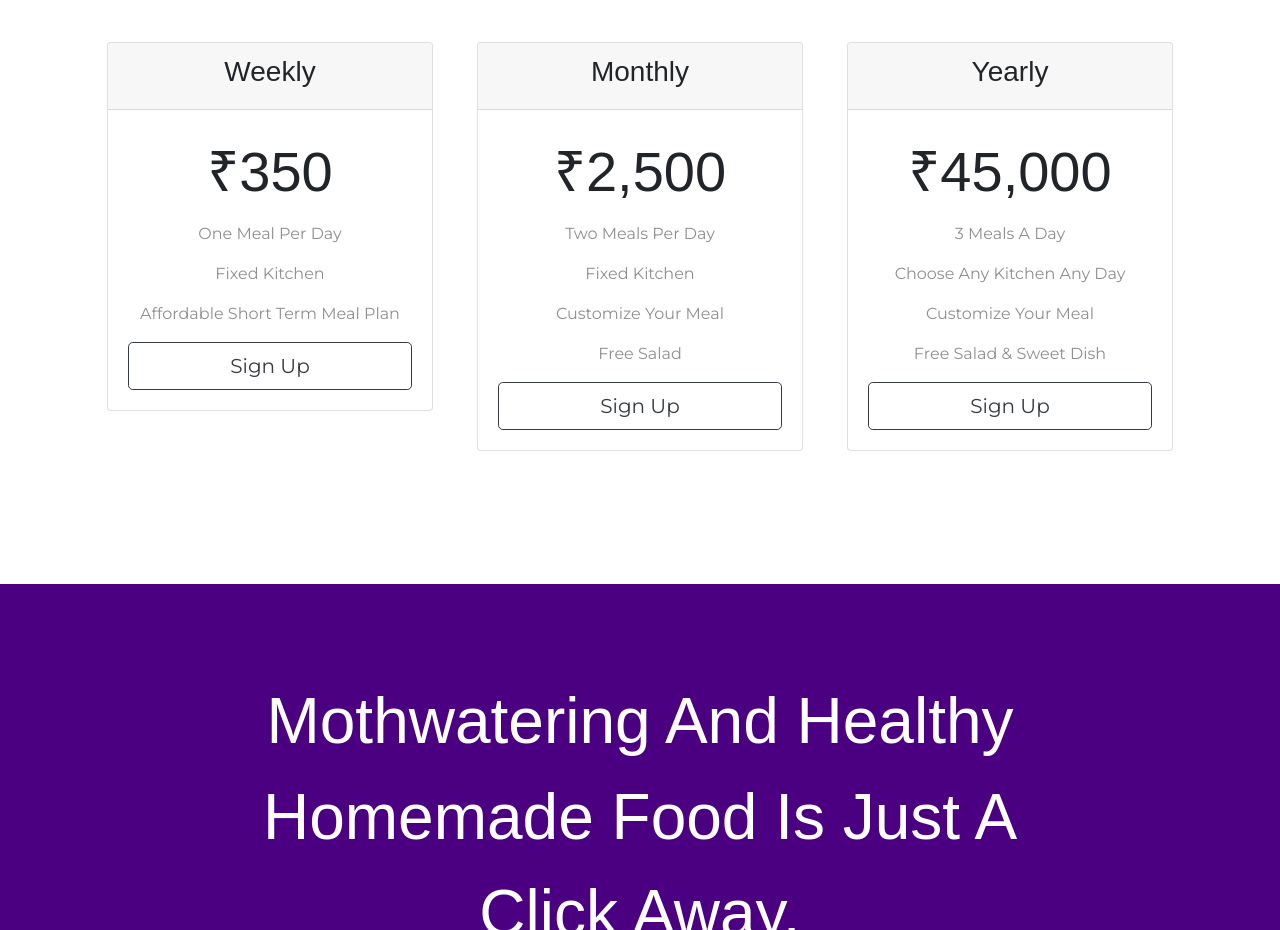
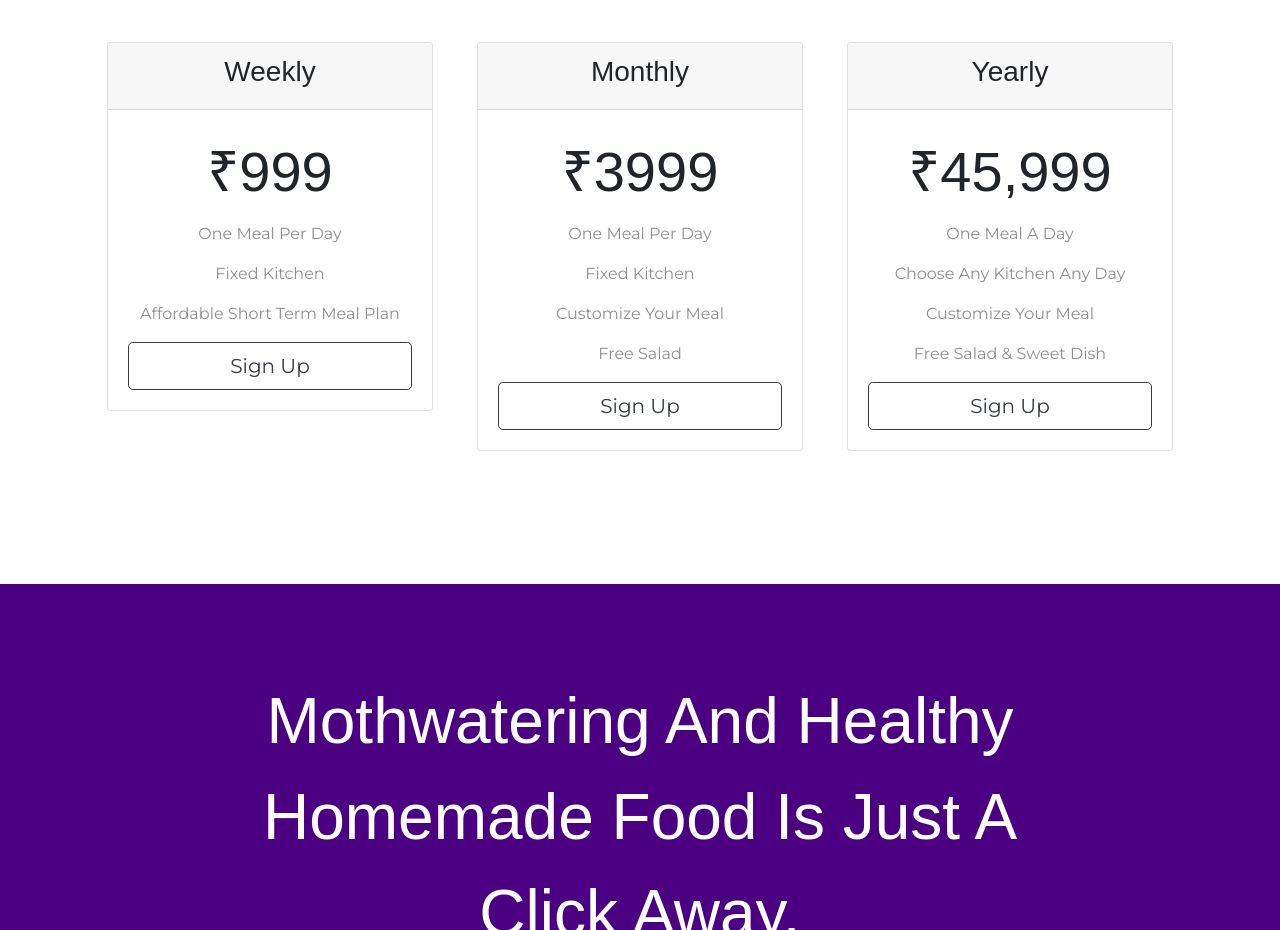
Before and after one commit to jahnavip26/Ghar-Ki-Rasoi, a plain HTML site: page index.html in a window 1280 px wide. Shown: the part 1780-2710 px from the top of the page. Drawn offline with nearby package versions, Linux system fonts and the light colour scheme.

Commit message:
Update index.html

```diff
--- a/index.html
+++ b/index.html
@@ -207,7 +207,7 @@
           </div>
 
           <div class="card-body">
-            <h2 class="price-text">₹350</h2>
+            <h2 class="price-text">₹999</h2>
             <p>One Meal Per Day</p>
             <p>Fixed Kitchen</p>
             <p>Affordable Short Term Meal Plan</p>
@@ -230,8 +230,8 @@
           </div>
 
           <div class="card-body">
-            <h2 class="price-text">₹2,500</h2>
-            <p>Two Meals Per Day</p>
+            <h2 class="price-text">₹3999</h2>
+            <p>One Meal Per Day</p>
             <p>Fixed Kitchen</p>
             <p>Customize Your Meal</p>
             <p>Free Salad</p>
@@ -253,8 +253,8 @@
 
           <div class="card-body">
 
-            <h2 class="price-text">₹45,000</h2>
-            <p>3 Meals A Day</p>
+            <h2 class="price-text">₹45,999</h2>
+            <p>One Meal A Day</p>
             <p>Choose Any Kitchen Any Day</p>
             <p>Customize Your Meal</p>
             <p>Free Salad & Sweet Dish</p>
```
